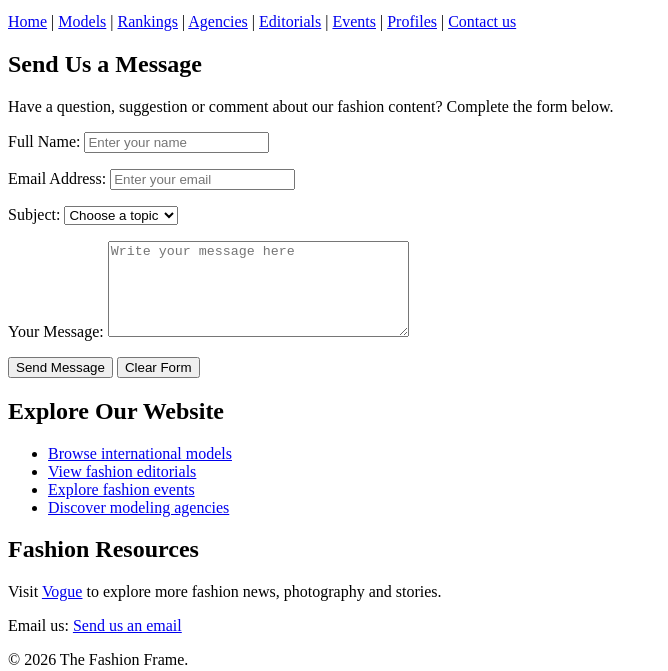
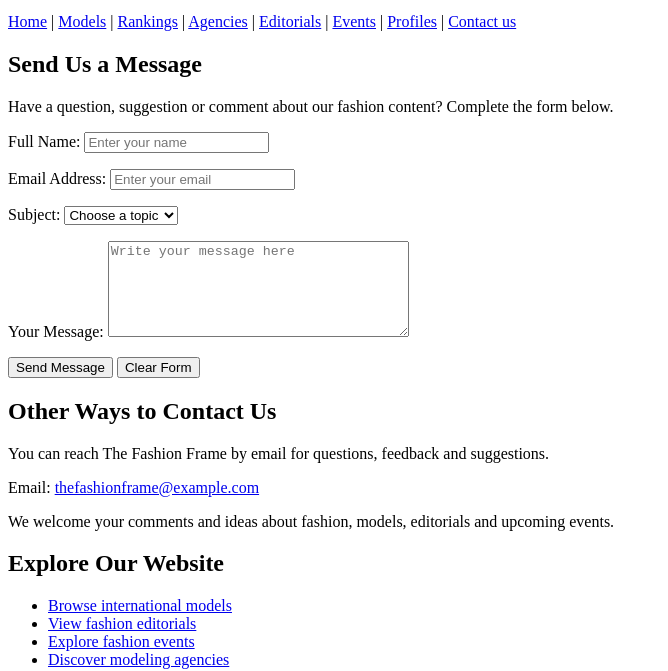
Before and after one commit to tsigidey/the-fashion-frame, a plain HTML site: page contact.html in a window 1280 px wide. Shown: the part 135-806 px from the top of the page, without its empty margins (0-668 px from the left). Drawn offline with Linux system fonts and the light colour scheme.

Commit message:
Improve contact page information

```diff
--- a/contact.html
+++ b/contact.html
@@ -72,6 +72,27 @@
         </section>
 
         <section>
+            <h2>Other Ways to Contact Us</h2>
+
+            <p>
+                You can reach The Fashion Frame by email
+                for questions, feedback and suggestions.
+            </p>
+
+            <p>
+                Email:
+                <a href="mailto:thefashionframe@example.com">
+                    thefashionframe@example.com
+                </a>
+            </p>
+
+            <p>
+                We welcome your comments and ideas about fashion,
+                models, editorials and upcoming events.
+            </p>
+        </section>
+
+        <section>
             <h2>Explore Our Website</h2>
             <ul>
                 <li><a href="models.html">Browse international models</a></li>
@@ -88,12 +109,6 @@
                 to explore more fashion news, photography and stories.
             </p>
         </section>
-        <p>
-    Email us:
-    <a href="mailto:thefashionframe@example.com">
-        Send us an email
-    </a>
-</p>
     </main>
 
     <footer>
```
